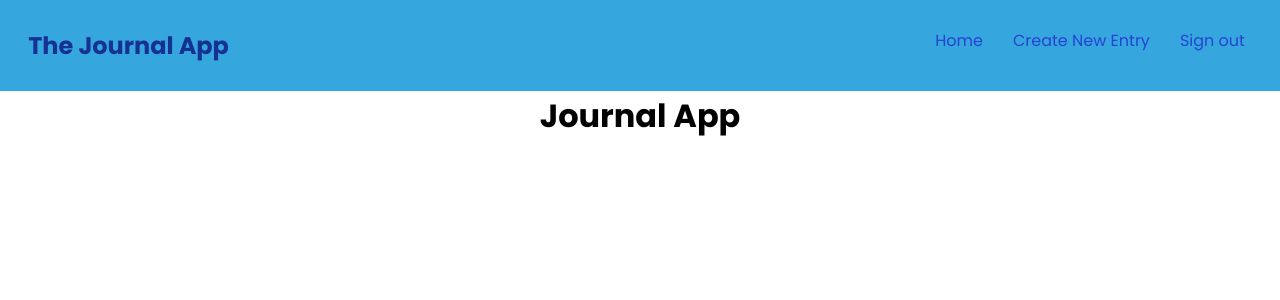
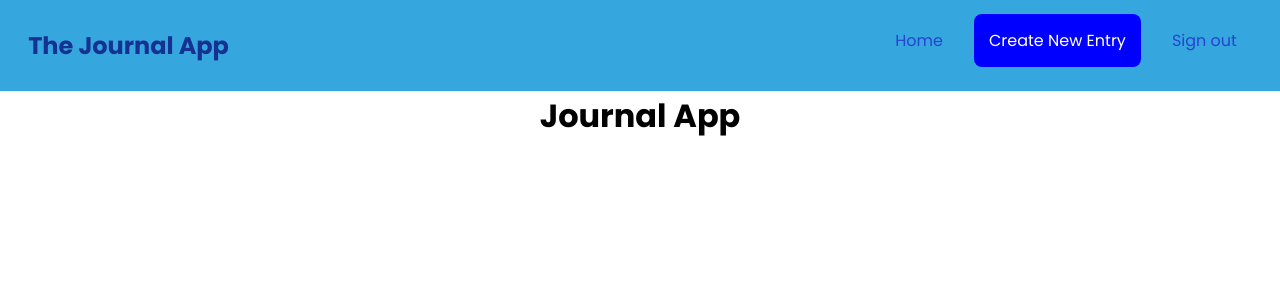
Before and after one commit to vuer13/Journal-Daily, a React (Create React App) app: page / in a window 1280 px wide. Shown: the top 300 px of the page. Built offline with nearby package versions, Linux system fonts and the light colour scheme.

Commit message:
UI for navbar

```diff
--- a/src/components/NavBar.js
+++ b/src/components/NavBar.js
@@ -9,7 +9,11 @@
         </h1>
         <div className='links'>
             <a href="/">Home</a>
-            <a href="/create">Create New Entry</a>
+            <a href="/create" style = {{
+                color : 'white',
+                backgroundColor: 'blue',
+                borderRadius: '8px'
+            }}>Create New Entry</a>
             <a href="/logoff">Sign out</a>
         </div>
     </nav>
--- a/src/components/components_css/NavBar.css
+++ b/src/components/components_css/NavBar.css
@@ -21,7 +21,7 @@
 .nav a {
     margin-left: 16px;
     text-decoration: none;
-    padding: 7px;
+    padding: 15px;
     color: #2743d1;
 }
 .nav a:hover {
```
